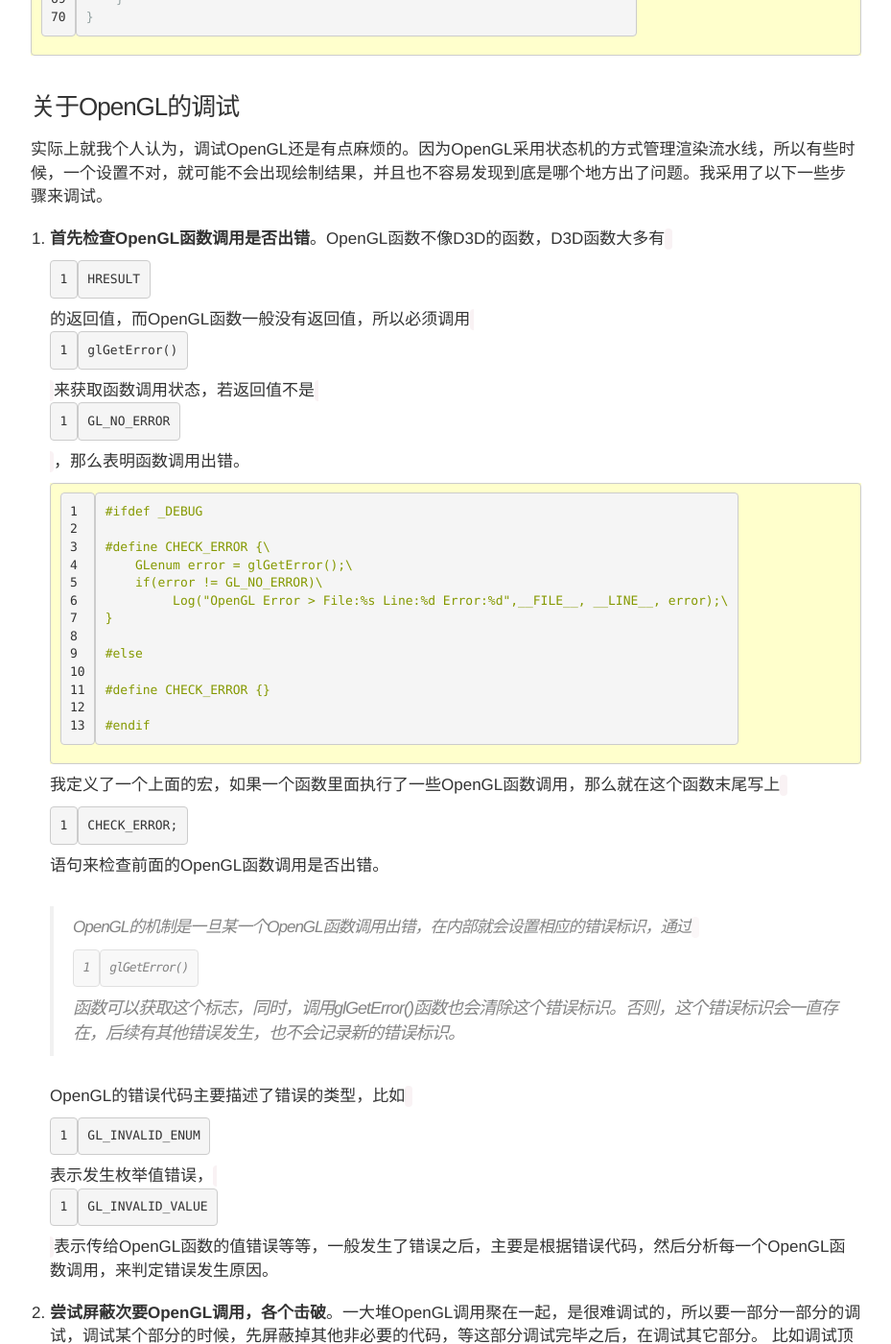
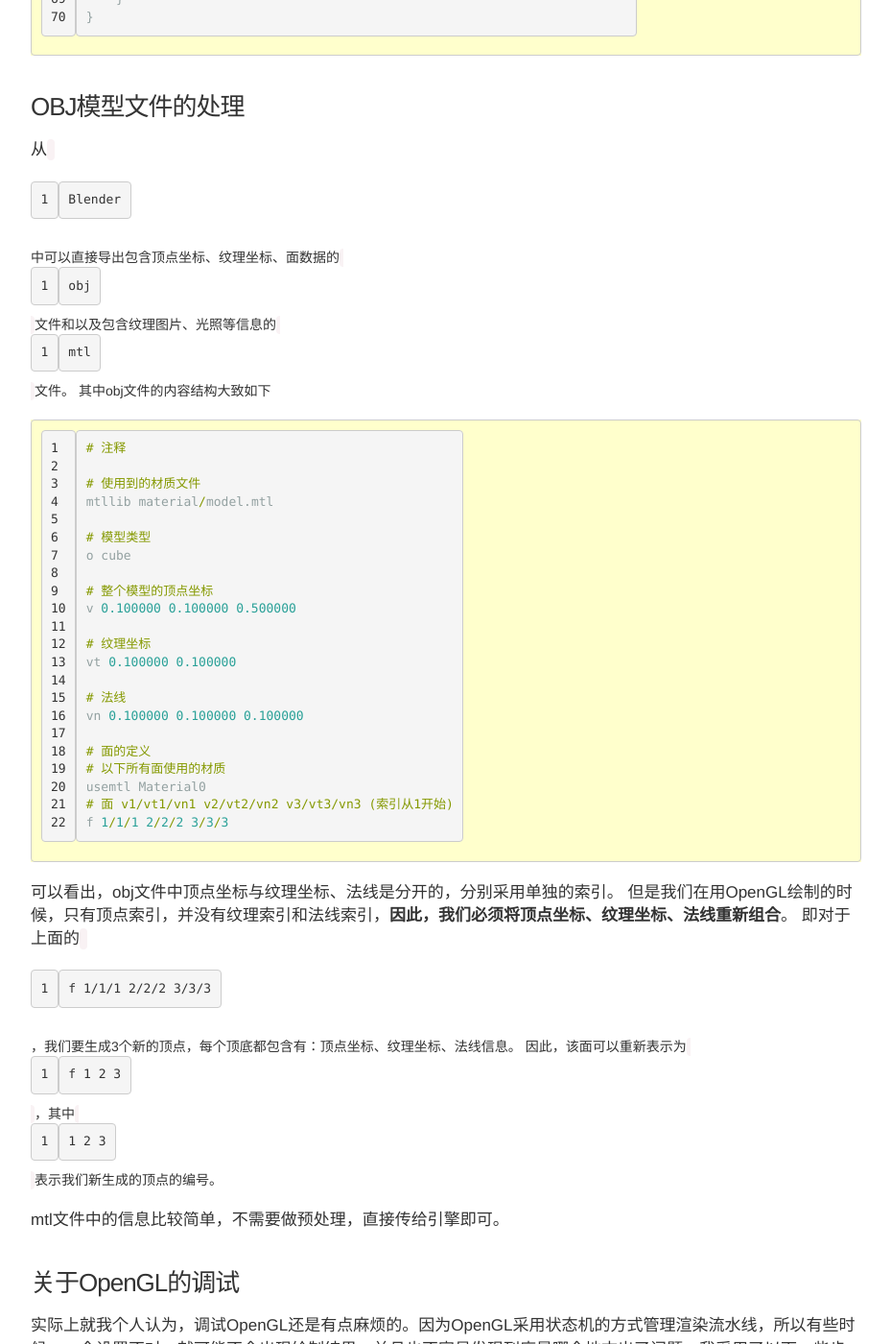
Before and after one commit to Gemini2015/gemini2015.github.io, a Jekyll site: the page built from _posts/2014-12-04-zfxengine-opengl.markdown, in a window 1280 px wide and 1400 px high, scrolled down 10340 px. Shown: the whole window at 96% size, without its empty margins (175-1104 px from the left). Built offline with Jekyll 4.4.1, drawn with Linux system fonts in a browser that asks for light colours; nearby versions of some CDN libraries; comment, search, counter and statistics services are not loaded.

Commit message:
增加Obj文件处理

````diff
--- a/_posts/2014-12-04-zfxengine-opengl.markdown
+++ b/_posts/2014-12-04-zfxengine-opengl.markdown
@@ -336,6 +336,41 @@ void SetNamedConstant(string name, float v)
 }
 ```
 
+### OBJ模型文件的处理
+从`Blender`中可以直接导出包含顶点坐标、纹理坐标、面数据的`obj`文件和以及包含纹理图片、光照等信息的`mtl`文件。
+其中obj文件的内容结构大致如下
+
+```
+# 注释
+
+# 使用到的材质文件
+mtllib material/model.mtl
+
+# 模型类型
+o cube
+
+# 整个模型的顶点坐标
+v 0.100000 0.100000 0.500000
+
+# 纹理坐标
+vt 0.100000 0.100000
+
+# 法线
+vn 0.100000 0.100000 0.100000
+
+# 面的定义
+# 以下所有面使用的材质
+usemtl Material0
+# 面 v1/vt1/vn1 v2/vt2/vn2 v3/vt3/vn3 (索引从1开始)
+f 1/1/1 2/2/2 3/3/3
+```
+可以看出，obj文件中顶点坐标与纹理坐标、法线是分开的，分别采用单独的索引。
+但是我们在用OpenGL绘制的时候，只有顶点索引，并没有纹理索引和法线索引，**因此，我们必须将顶点坐标、纹理坐标、法线重新组合**。
+即对于上面的`f 1/1/1 2/2/2 3/3/3`，我们要生成3个新的顶点，每个顶底都包含有：顶点坐标、纹理坐标、法线信息。
+因此，该面可以重新表示为`f 1 2 3`，其中`1 2 3`表示我们新生成的顶点的编号。
+
+mtl文件中的信息比较简单，不需要做预处理，直接传给引擎即可。
+
 
 ### 关于OpenGL的调试
 实际上就我个人认为，调试OpenGL还是有点麻烦的。因为OpenGL采用状态机的方式管理渲染流水线，所以有些时候，一个设置不对，就可能不会出现绘制结果，并且也不容易发现到底是哪个地方出了问题。我采用了以下一些步骤来调试。
--- a/css/main.css
+++ b/css/main.css
@@ -255,54 +255,21 @@ a:visited { color: #205caa; }
 .highlight .vi { color: #268BD2 } /* Name.Variable.Instance */
 .highlight .il { color: #2AA198 } /* Literal.Number.Integer.Long */
 
-pre {
-    counter-reset: line-numbering;
-    border: solid 1px #d9d9d9;
-    border-radius: 0;
-    background: #fff;
-    padding: 0;
-    line-height: 23px;
-    margin-bottom: 30px;
-    white-space: pre;
-    overflow-x: auto;
-    word-break: inherit;
-    word-wrap: inherit;
+.CodeRay
+{
+  width: 100%;
 }
 
-pre a::before {
-    content: counter(line-numbering);
-    counter-increment: line-numbering;
-    padding-right: 1em; /* space after numbers */
-    width: 4%;
-    text-align: right;
-    opacity: 0.7;
-    display: inline-block;
-    color: #aaa;
-    background: #eee;
-    margin-right: 16px;
-    padding: 2px 10px;
-    font-size: 13px;
-    border-right: 1px solid #dedede;
-    -webkit-touch-callout: none;
-    -webkit-user-select: none;
-    -khtml-user-select: none;
-    -moz-user-select: none;
-    -ms-user-select: none;
-    user-select: none;
+.line-numbers
+{
+  width: 5%;
 }
 
-pre a:first-of-type::before {
-    padding-top: 10px;
-    /*@include box-shadow(rgba(255, 255, 255, 0.9) 0px 1px 1px inset);*/
+.line-numbers > pre
+{
+  text-align: right;
 }
 
-pre a:last-of-type::before {
-    padding-bottom: 10px;
-}
-
-pre a:only-of-type::before {
-    padding: 10px;
-}
 
 /* Custom */
 /* ----------------------------------------------------------*/
````
